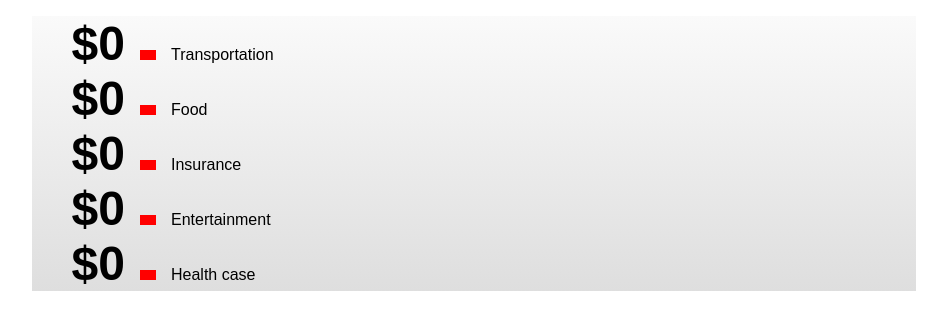
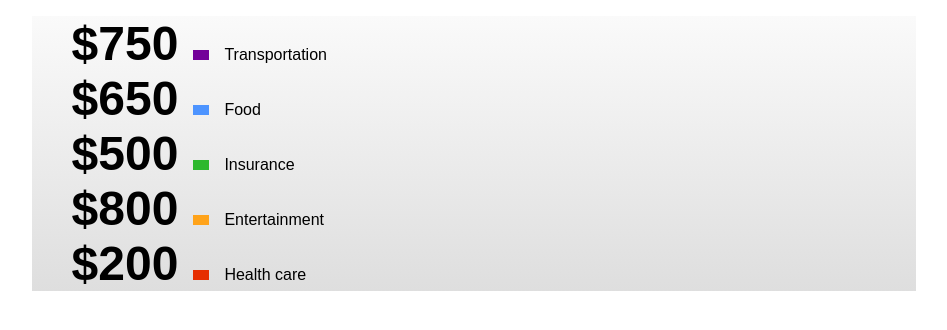
Before and after one commit to atanko123/CircularSlider, a plain HTML site: page index.html in a window 1280 px wide. Shown: the whole page, without its empty margins (166-1113 px from the left). Drawn offline with Linux system fonts and the light colour scheme.

Commit message:
Update data based on init values

```diff
--- a/index.html
+++ b/index.html
@@ -9,14 +9,15 @@
 	<div id="page">
 		<div id="data">
 			<ul>
-				<li><span id="trans-val" class="value">$0</span><span id="trans-color" class="square"></span>Transportation</li>
+				<li><span id="trans-val" class="value">"$"0</span><span id="trans-color" class="square"></span>Transportation</li>
 				<li><span id="food-val" class="value">$0</span><span id="food-color" class="square"></span>Food</li>
 				<li><span id="insur-val" class="value">$0</span><span id="insur-color" class="square"></span>Insurance</li>
 				<li><span id="enter-val" class="value">$0</span><span id="enter-color" class="square"></span>Entertainment</li>
-				<li><span id="health-val" class="value">$0</span><span id="health-color" class="square"></span>Health case</li>
+				<li><span id="health-val" class="value">$0</span><span id="health-color" class="square"></span>Health care</li>
 			</ul>
 		</div>
 		<div id="sliders"></div>
 	</div>
+	<script src="run.js"></script>
 </body>
 </html>
--- a/run.js
+++ b/run.js
@@ -0,0 +1,35 @@
+/*
+	containter
+	color
+	minValue
+	maxValue
+	step
+	radius
+*/
+
+
+class Options {
+	constructor(containter, color, minValue, maxValue, step, radius) {
+		this.containter = containter;
+		this.color = color;
+		this.minValue = minValue;
+		this.maxValue = maxValue;
+		this.step = step;
+		this.radius = radius;
+	}
+}
+
+
+// init values of data
+document.getElementById("trans-val").innerHTML = "$" + 750;
+document.getElementById("food-val").innerHTML = "$" + 650;
+document.getElementById("insur-val").innerHTML = "$" + 500;
+document.getElementById("enter-val").innerHTML = "$" + 800;
+document.getElementById("health-val").innerHTML = "$" + 200;
+
+//init colors of data
+document.getElementById("trans-color").style.background = "#730099";
+document.getElementById("food-color").style.background = "#4d94ff";
+document.getElementById("insur-color").style.background = "#2eb82e";
+document.getElementById("enter-color").style.background = "#ffa31a";
+document.getElementById("health-color").style.background = "#e62e00";
```
